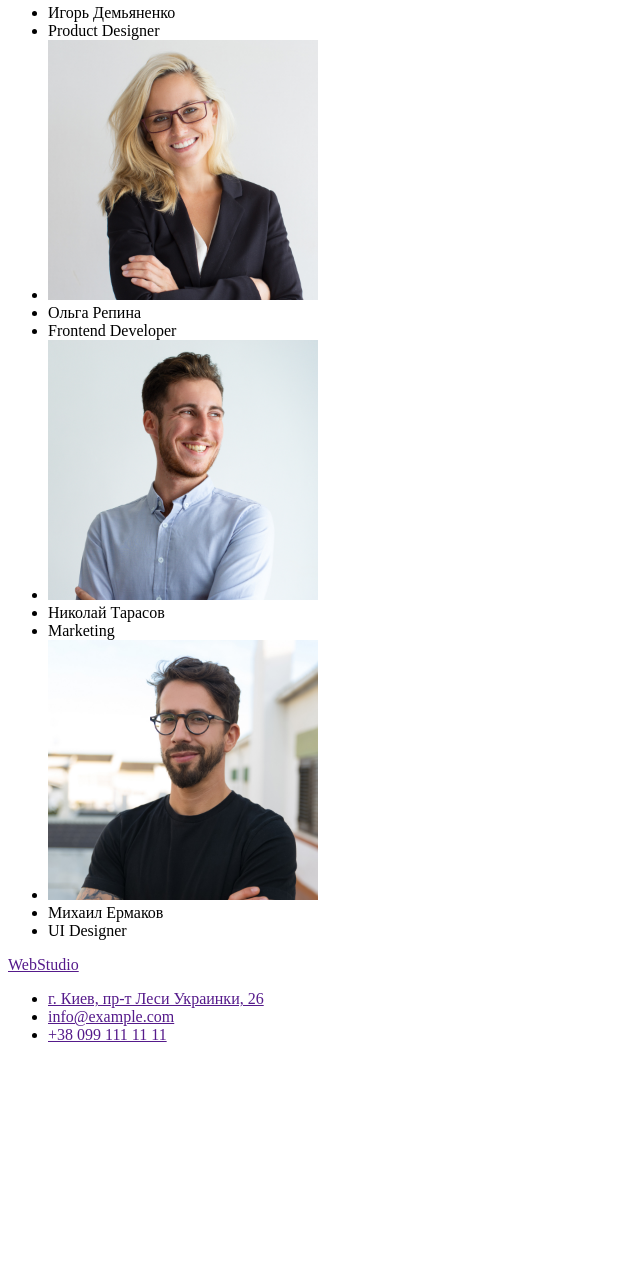
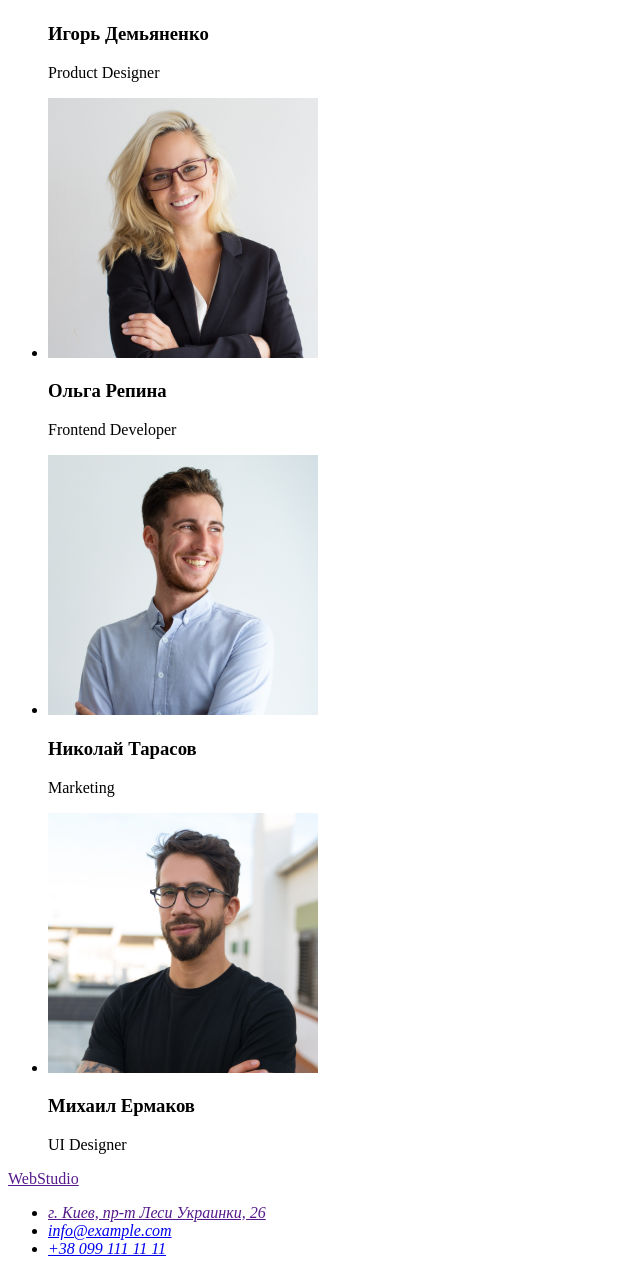
Before and after one commit to Svetlana-Chalaya/goit-markup-hw-01, a plain HTML site: page index.html in a window 1280 px wide. Shown: the part 1881-3155 px from the top of the page, without its empty margins (0-640 px from the left). Before the commit the page ends 2941 px from the top, so only its background shows below. Drawn offline with Linux system fonts and the light colour scheme.

Commit message:
Объединяет секцию Наша команда в список

```diff
--- a/index.html
+++ b/index.html
@@ -59,6 +59,7 @@
     </section>
 
     <section>
+
         <h2>Чем мы занимаемся</h2>
      <ul>
 
@@ -76,33 +77,34 @@
     </section>
 
     <section>
+
         <h2>Наша команда</h2>
 
     <ul>
 
         <li>
             <img src="./images/pfoto1.jpg" alt="Product Designer" width="270" />
+            <h3>Игорь Демьяненко</h3>
+            <p>Product Designer</p>
          </li>
-            <li>Игорь Демьяненко</li>
-            <li>Product Designer</li>
 
         <li>
             <img src="./images/pfoto2.jpg" alt="Frontend Developer" width="270" />
+            <h3>Ольга Репина</h3>
+            <p>Frontend Developer</p>
         </li>
-            <li>Ольга Репина</li>
-            <li>Frontend Developer</li>
 
         <li>
             <img src="./images/pfoto3.jpg" alt="Marketing" width="270" />
+            <h3>Николай Тарасов</h3>
+            <p>Marketing</p>
         </li>
-            <li>Николай Тарасов</li>
-            <li>Marketing</li>
 
         <li>
             <img src="./images/pfoto4.jpg" alt="UI Designer" width="270" />
+            <h3>Михаил Ермаков</h3>
+            <p>UI Designer</p>
         </li>
-            <li>Михаил Ермаков</li>
-            <li>UI Designer</li>
 
      </ul>
   </section>
@@ -114,12 +116,14 @@
 
        <a href="">WebStudio</a>
 
+       <address>
         <ul>
             <li><a href="">г. Киев, пр-т Леси Украинки, 26</a></li>
-            <li><a href="">info@example.com</a></li>
-            <li><a href="">+38 099 111 11 11</a></li>
+            <li><a href="mailto:info@example.com">info@example.com</a></li>
+            <li><a href="tel:+380991111111">+38 099 111 11 11</a></li>
         </ul>
 
+        </address>
     </footer>
 </body>
 </html>
```
Lines whose indentation alone changed are shown as unchanged.
